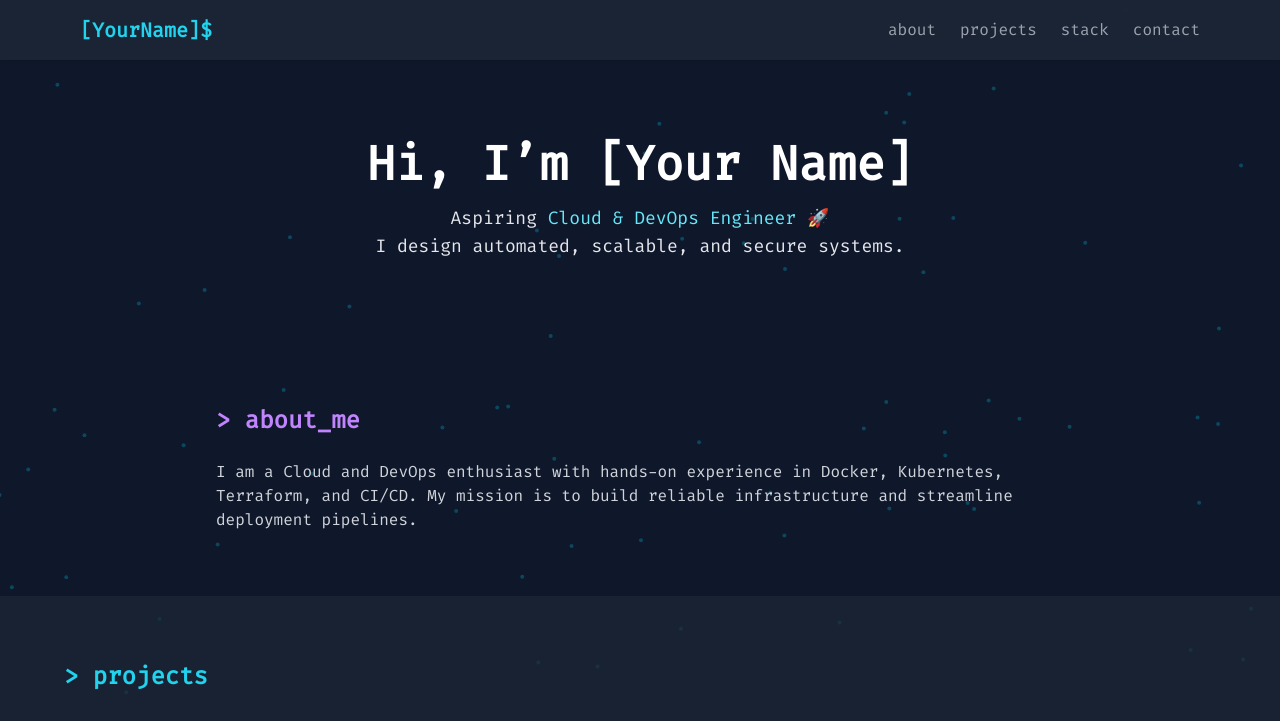
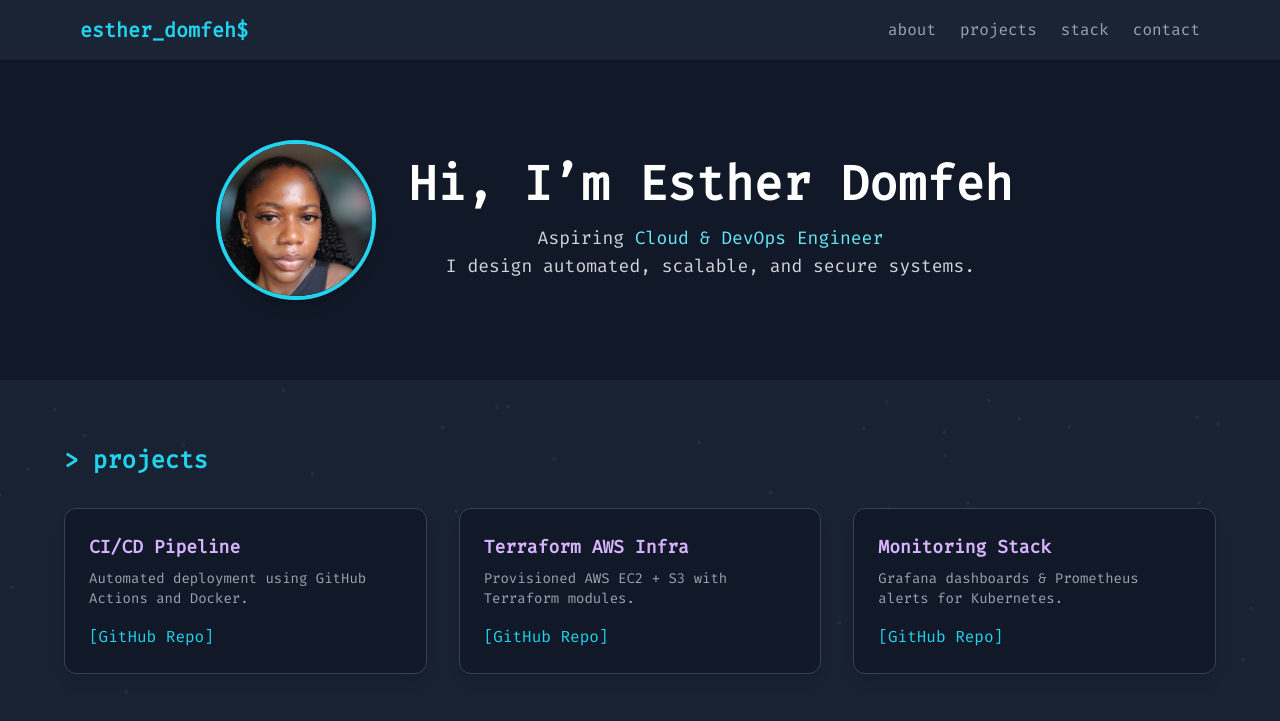
Before and after one commit to estherdomfeh213/cloud-devops-portfolio, a plain HTML site: page index_1.html in a window 1280 px wide. Shown: the top 721 px of the page. Drawn offline with nearby package versions, Linux system fonts and the light colour scheme.

Commit message:
feat: update html_2 file

```diff
--- a/index_1.html
+++ b/index_1.html
@@ -3,7 +3,7 @@
 <head>
   <meta charset="UTF-8" />
   <meta name="viewport" content="width=device-width, initial-scale=1.0" />
-  <title>DevOps Portfolio - Your Name</title>
+  <title>DevOps Portfolio - Esther Domfeh</title>
   <script src="https://cdn.tailwindcss.com"></script>
   <style>
     body { font-family: 'Fira Code', monospace; }
@@ -27,7 +27,7 @@
   <!-- Navbar -->
   <header class="sticky top-0 bg-gray-800/80 backdrop-blur shadow z-50">
     <div class="max-w-6xl mx-auto flex justify-between items-center p-4">
-      <h1 class="text-xl font-bold text-cyan-400">[YourName]$</h1>
+      <h1 class="text-xl font-bold text-cyan-400">esther_domfeh$</h1>
       <nav>
         <ul class="flex gap-6 text-gray-400">
           <li><a href="#about" class="hover:text-cyan-400">about</a></li>
@@ -40,22 +40,27 @@
   </header>
 
   <!-- Hero -->
-  <section class="text-center py-20">
-    <h2 class="text-5xl font-bold text-white mb-4">Hi, I’m [Your Name]</h2>
-    <p class="text-lg text-gray-200 max-w-2xl mx-auto">
-      Aspiring <span class="text-cyan-300">Cloud & DevOps Engineer</span> 🚀 <br />
-      I design automated, scalable, and secure systems.
-    </p>
-  </section>
+<!-- Hero with animated particle background -->
+<section class="relative text-center py-20 bg-gray-900 overflow-hidden">
+  <div id="particles-js" class="absolute inset-0"></div>
 
-  <!-- About -->
-  <section id="about" class="max-w-4xl mx-auto py-16 px-6">
-    <h3 class="text-2xl font-bold text-purple-400 mb-6">> about_me</h3>
-    <p class="text-gray-300">
-      I am a Cloud and DevOps enthusiast with hands-on experience in Docker, Kubernetes, Terraform, and CI/CD.
-      My mission is to build reliable infrastructure and streamline deployment pipelines.
-    </p>
-  </section>
+  <div class="relative z-10 max-w-4xl mx-auto flex flex-col md:flex-row items-center gap-8 px-6">
+
+    <!-- Profile Image -->
+    <img src="img/5972005807677625088.jpg" alt="esther's profile pic"
+         class="w-40 h-40 rounded-full border-4 border-cyan-400 shadow-lg object-cover">
+
+    <!-- Text Content -->
+    <div>
+      <h2 class="text-5xl font-bold text-white mb-4">Hi, I’m Esther Domfeh</h2>
+      <p class="text-lg text-gray-300">
+        Aspiring <span class="text-cyan-300">Cloud & DevOps Engineer</span>  <br />
+        I design automated, scalable, and secure systems.
+      </p>
+    </div>
+  </div>
+</section>
+
 
   <!-- Projects -->
   <section id="projects" class="bg-gray-800/70 py-16 px-6">
@@ -105,7 +110,7 @@
 
   <!-- Footer -->
   <footer class="bg-gray-900 py-6 text-center text-gray-600 text-sm border-t border-gray-700">
-    © 2025 Your Name • Built with ❤️ using Tailwind CSS
+    © 2025 Esther Domfeh • Built with ❤️ using Tailwind CSS
   </footer>
 
   <!-- Particles Config -->
```
